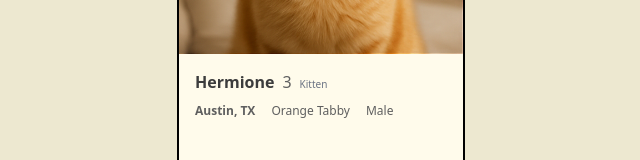
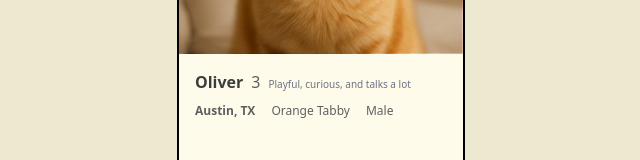
Before and after one commit to pr0fix/match-a-cat, a React (Vite) app: page / in a window 1280 px wide. Shown: the part 363-523 px from the top of the page, without its empty margins (319-959 px from the left). Built offline with nearby package versions, Linux system fonts and the light colour scheme.

Commit message:
add CardStack and CardItem, implement card swiping functionality

```diff
--- a/src/App.tsx
+++ b/src/App.tsx
@@ -1,10 +1,10 @@
 import "./App.css";
-import Card from "./components/Card";
+import CardStack from "./components/CardStack";
 
 function App() {
   return (
     <>
-      <Card />
+      <CardStack />
     </>
   );
 }
--- a/src/components/Card.tsx
+++ b/src/components/CardItem.tsx
@@ -4,21 +4,17 @@ import Buttons from "./Buttons";
 import Instruction from "./Instruction";
 import { useCardStore } from "../stores/cardstore";
 import { useEffect } from "react";
+import type { Card } from "../types";
 
 interface CardProps {
-  catImage: string;
-  name: string;
-  age: number;
-  type: string;
-  location: string;
-  breed: string;
-  gender: string;
+  card: Card;
+  onSwipeComplete: () => void;
 }
 
-const Card = () => {
+const CardItem = ({ card, onSwipeComplete }: CardProps) => {
   const controls = useAnimation();
   const { setControls, triggerLike, triggerDislike } = useCardStore();
-
+  console.log(card);
   // Set controls in the store when the component mounts
   useEffect(() => {
     setControls(controls);
@@ -30,10 +26,12 @@ const Card = () => {
     // Right swipe (like)
     if (info.offset.x > threshold) {
       triggerLike();
+      setTimeout(onSwipeComplete, 300);
     }
     // Left swipe (dislike)
     else if (info.offset.x < -threshold) {
       triggerDislike();
+      setTimeout(onSwipeComplete, 300);
     } else {
       // Return to center with a spring effect
       controls.start({
@@ -77,22 +75,23 @@ const Card = () => {
         }}
       >
         <img
-          src="src/assets/cat_1.png"
+          src={card.catImage}
           className="rounded-t-sm"
           id="card-img"
           style={{ pointerEvents: "none" }}
+          alt={`${card.name} the cat`}
         />
         <div className="flex gap-2 m-4 mb-2 items-baseline" id="name-container">
-          <h1>Hermione</h1>
-          <h2>3</h2>
-          <p className="text-gray-500 text-[10px]">Kitten</p>
+          <h1>{card.name}</h1>
+          <h2>{card.age}</h2>
+          <p className="text-gray-500 text-[10px]">{card.type}</p>
         </div>
         <div id="info-container" className="flex gap-4 text-[12px] ml-4">
           <p id="state-address" className="font-semibold">
-            Austin, TX
+            {card.location}
           </p>
-          <p id="breed">Orange Tabby</p>
-          <p id="gender">Male</p>
+          <p id="breed">{card.breed}</p>
+          <p id="gender">{card.gender}</p>
         </div>
         <Buttons />
       </motion.div>
@@ -103,4 +102,4 @@ const Card = () => {
   );
 };
 
-export default Card;
+export default CardItem;
--- /dev/null
+++ b/src/components/CardStack.tsx
@@ -0,0 +1,59 @@
+import { useEffect, useState } from "react";
+import type { Card } from "../types";
+import { useCardStore } from "../stores/cardstore";
+import catData from "../cats.json";
+import { AnimatePresence } from "framer-motion";
+import CardItem from "../components/CardItem";
+
+const CardStack = () => {
+  const [currentIndex, setCurrentIndex] = useState(0);
+  const { setCards, currentCard, triggerNextCard } = useCardStore();
+
+  useEffect(() => {
+    const formattedCards: Card[] = catData.map((cat) => ({
+      catImage: cat.image,
+      name: cat.name,
+      age: cat.age,
+      type: cat.personality,
+      location: `${cat.city}, ${cat.state}`,
+      breed: cat.breed,
+      gender: cat.gender,
+    }));
+
+    setCards(formattedCards);
+  }, [setCards]);
+
+  useEffect(() => {
+    const unsubscribe = useCardStore.subscribe((state) => {
+      setCurrentIndex(state.currentCardIdx);
+    });
+
+    return () => unsubscribe();
+  }, []);
+
+  useEffect(() => {
+    const store = useCardStore.getState();
+    if (store.cards.length > 0 && !currentCard) {
+      store.setCurrentCardIdx(0);
+    }
+  }, [currentCard]);
+
+  console.log("Current card index:", useCardStore.getState().currentCardIdx);
+
+  return (
+    <div className="flex justify-center items-center min-h-screen">
+      {!currentCard && <div>No cards</div>}
+      <AnimatePresence>
+        {currentCard && (
+          <CardItem
+            key={currentIndex}
+            card={currentCard}
+            onSwipeComplete={triggerNextCard}
+          />
+        )}
+      </AnimatePresence>
+    </div>
+  );
+};
+
+export default CardStack;
--- a/src/stores/cardstore.ts
+++ b/src/stores/cardstore.ts
@@ -1,20 +1,55 @@
 import { create } from "zustand";
 import { useAnimation } from "framer-motion";
+import type { Card } from "../types";
 
 interface CardState {
+  cards: Card[];
+  currentCardIdx: number;
+  likedCards: Card[];
+  dislikedCards: Card[];
   controls: ReturnType<typeof useAnimation> | null;
   previousActions: string[];
+
+  currentCard: Card | null;
+
+  setCards: (cards: Card[]) => void;
   setControls: (controls: ReturnType<typeof useAnimation>) => void;
+  setCurrentCardIdx: (index: number) => void;
+
   triggerLike: () => void;
   triggerDislike: () => void;
   triggerUndo: () => void;
+  triggerNextCard: () => void;
 }
 
 export const useCardStore = create<CardState>((set, get) => ({
+  cards: [],
+  currentCardIdx: 0,
+  likedCards: [],
+  dislikedCards: [],
   controls: null,
   previousActions: [],
+  currentCard: null,
+
+  setCards: (cards) => {
+    const currentCard = cards.length > 0 ? cards[0] : null;
+    set({ cards, currentCardIdx: 0, currentCard });
+  },
 
   setControls: (controls) => set({ controls }),
+
+  setCurrentCardIdx: (index) => {
+    set((state) => {
+      const newCard =
+        state.cards.length > 0 && index < state.cards.length
+          ? state.cards[index]
+          : null;
+      return {
+        currentCardIdx: index,
+        currentCard: newCard,
+      };
+    });
+  },
 
   triggerLike: () => {
     const { controls } = get();
@@ -67,4 +102,19 @@ export const useCardStore = create<CardState>((set, get) => ({
       console.log("Nothing to undo");
     }
   },
+
+  triggerNextCard: () => {
+    set((state) => {
+      const newIndex = state.currentCardIdx + 1;
+      const newCard =
+        state.cards.length > 0 && newIndex < state.cards.length
+          ? state.cards[newIndex]
+          : null;
+
+      return {
+        currentCardIdx: newIndex,
+        currentCard: newCard,
+      };
+    });
+  },
 }));
--- /dev/null
+++ b/src/types.ts
@@ -0,0 +1,9 @@
+export interface Card {
+  catImage: string;
+  name: string;
+  age: number;
+  type: string;
+  location: string;
+  breed: string;
+  gender: string;
+}
```
Lines whose indentation alone changed are shown as unchanged.
